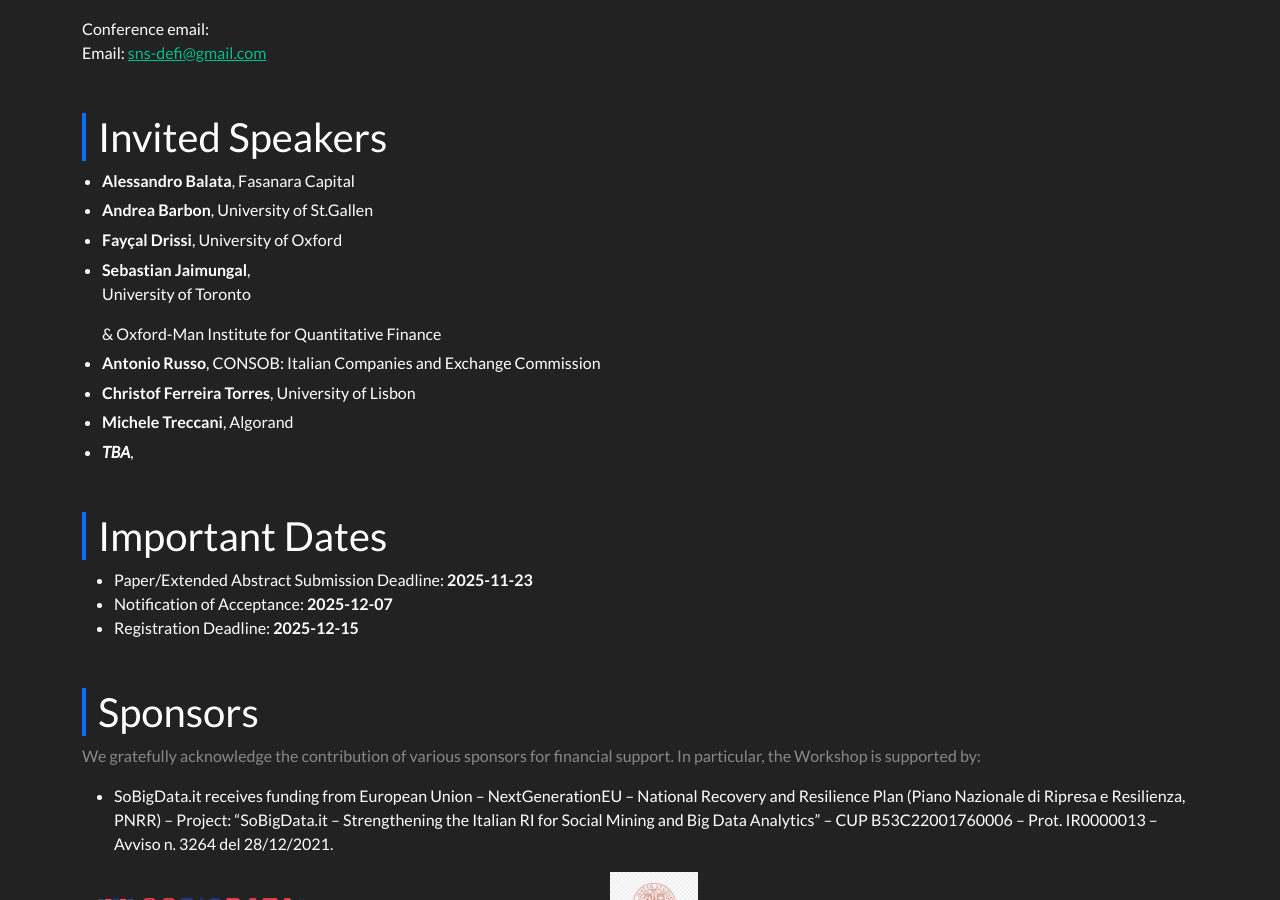
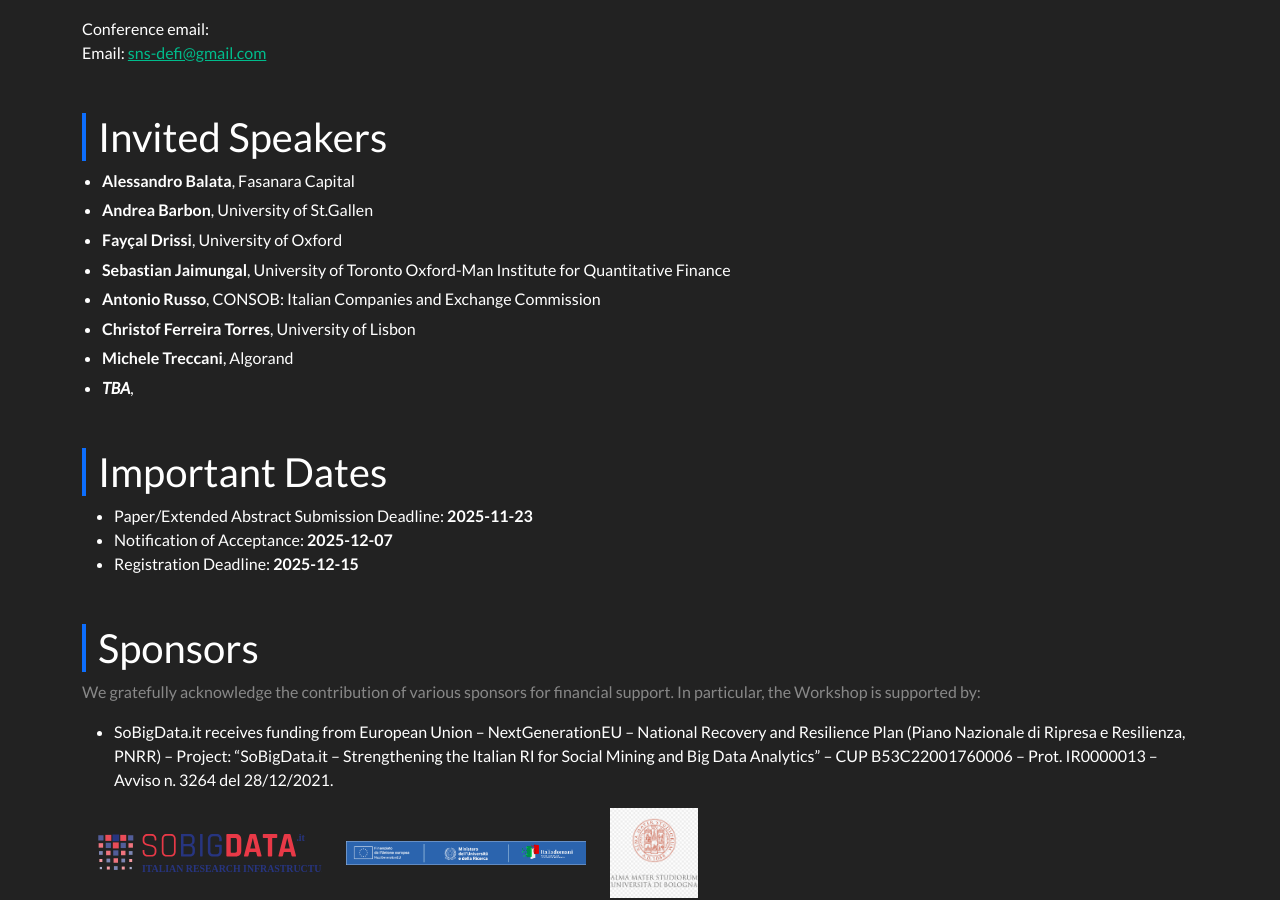
Before and after one commit to sns-defi/sns-defi.github.io, a Jekyll site: the page built from index.md, in a window 1280 px wide and 900 px high, scrolled down 837 px. Built offline with Jekyll 4.4.1, drawn with Linux system fonts in a browser that asks for light colours; nearby versions of some CDN libraries.

```diff
--- a/_data/speakers.yml
+++ b/_data/speakers.yml
@@ -17,7 +17,9 @@
     <em>TBD</em>
 
 - name: "Sebastian Jaimungal"
-  affiliation: "<p>University of Toronto</p> & Oxford-Man Institute for Quantitative Finance"
+  affiliation: >
+    University of Toronto
+    Oxford-Man Institute for Quantitative Finance
   image: "/assets/img/speakers/jaimungal.jpg"
   bio: |
     <em>TBD</em>.
```
